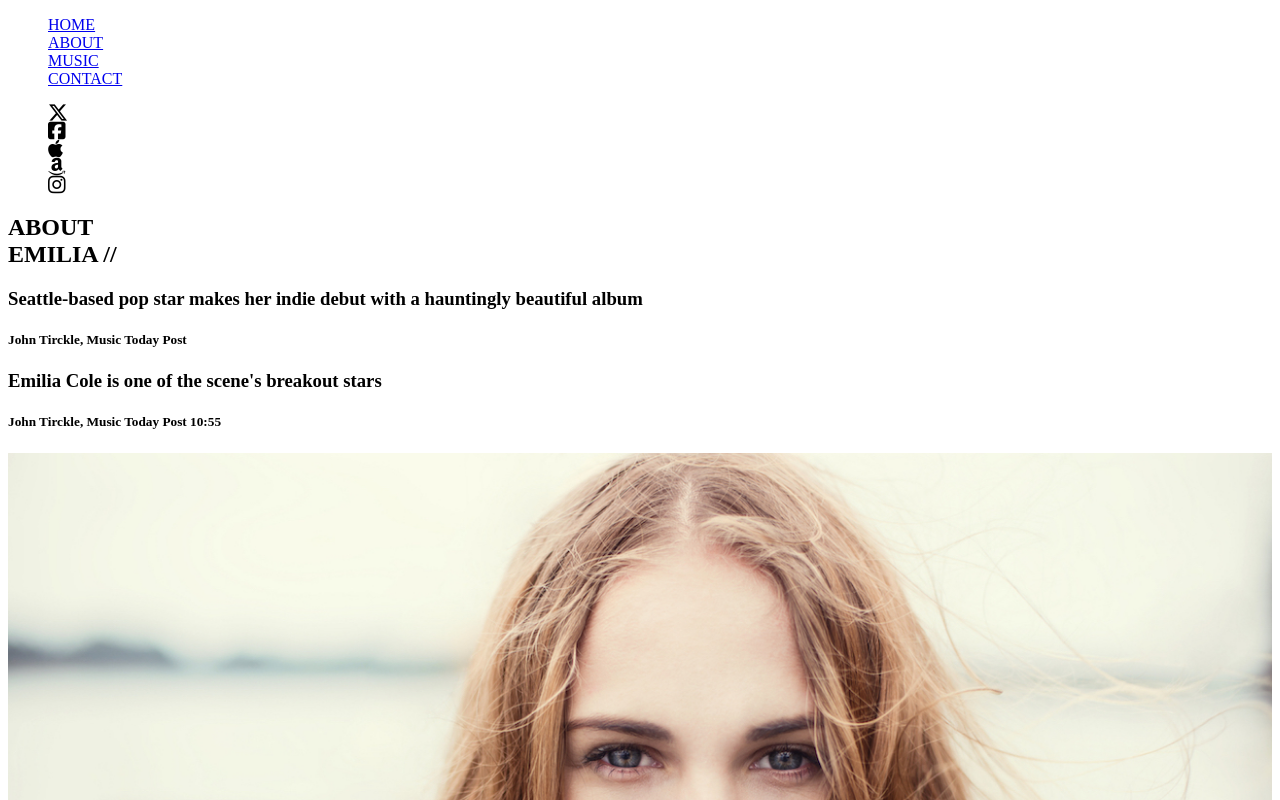
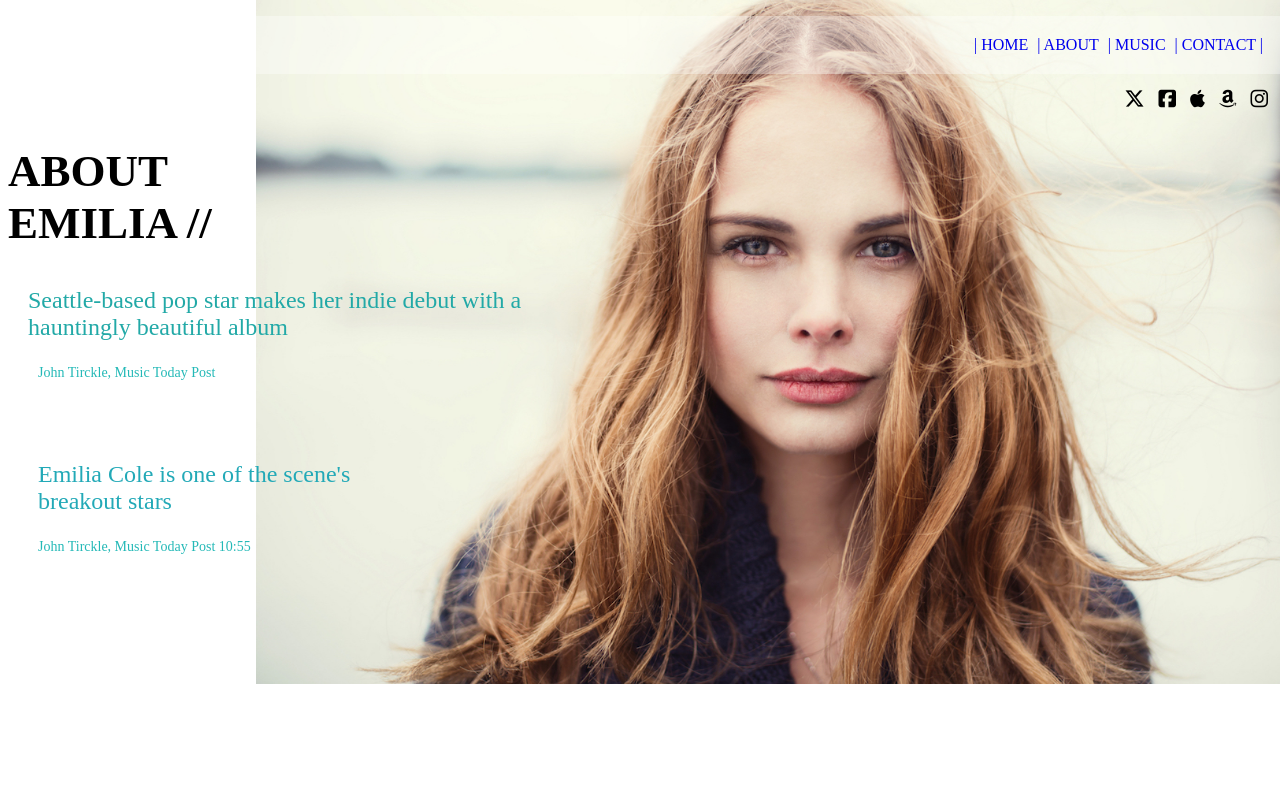
Before and after one commit to PaulaEscobar/Emilia_Cole, a website: page views/about.html in a window 1280 px wide. Shown: the top 800 px of the page. Drawn offline with Linux system fonts and the light colour scheme.

Commit message:
proyecto Css terminado

```diff
--- /dev/null
+++ b/public/css/about.css
@@ -0,0 +1,76 @@
+.foto-about {
+    background-image: url("/img/emilia-about.jpg");
+    background-size: contain;
+    background-position: right center;
+    background-repeat: no-repeat;
+    width: 100%;
+    height: 660px;
+  }
+
+
+
+
+.redes-about li {
+    display: inline;
+    margin: 5px;
+}
+
+.redes-about-contenedor {
+    margin-right: 15px;
+
+}
+
+.enlaces-about {
+  text-align: right;
+  background-color: rgba(255, 255, 255, 0.34);
+  padding: 20px;
+}
+
+.enlaces-about a { /* sacar las lineas de los enlaces derecha*/
+  text-decoration: none;
+}
+
+.enlaces-about li {
+  margin-right: 5px;
+  display: inline;
+}
+
+.redes-about {
+  text-align: right;
+  }
+
+
+.redes-about li {
+  margin-right: 5px
+}
+
+
+.subtitulo1 {
+  font-size: 45px;
+  font-weight: bold;
+}
+
+.sub-caja1 {
+  margin-left: 20px;
+  font-size: 24px;
+  width: 40%;
+  font-weight: 200;
+  color: rgb(34, 169, 167);
+}
+
+.sub-caja2 {
+  margin-left: 30px;
+  font-size: 14px;
+  width: 40%;
+  font-weight: 200;
+  color: rgb(36, 185, 183);
+  margin-bottom: 80px;
+}
+
+  .sub-caja3 {
+    margin-left: 30px;
+    font-size: 24px;
+    width: 30%;
+    font-weight: 200;
+    color: rgb(34, 169, 183);
+  }
--- /dev/null
+++ b/public/css/contact.css
@@ -0,0 +1,48 @@
+.enlaces-about {
+    text-align: right;
+    background-color: rgba(255, 255, 255, 0.34);
+    padding: 20px;
+  }
+
+  .enlaces-about a { /* sacar las lineas de los enlaces derecha*/
+    text-decoration: none;
+  }
+
+  .enlaces-about li {
+    margin-right: 5px;
+    display: inline;
+  }
+
+  .redes-about-contenedor {
+    margin-right: 15px;
+
+}
+
+.redes-about li {
+    display: inline;
+    margin: 5px;
+}
+
+.redes-about {
+    text-align: right;
+    }
+
+
+  .redes-about li {
+    margin-right: 5px
+  }
+
+  .subtitulo1 {
+    font-size: 45px;
+    font-weight: bold;
+  }
+
+  .parrafo1 {
+    font-weight: 300;
+    color: rgba(2, 124, 124, 0.822);
+  }
+
+a {
+    text-decoration: none;
+    color: rgba(1, 24, 24, 0.77);
+}
--- /dev/null
+++ b/public/css/music.css
@@ -0,0 +1,78 @@
+.foto1 {
+    width: 100%;
+    height: 300px;
+    background-image: url("/img/emilia-music-top.jpg");
+    background-size: contain;
+    background-repeat: no-repeat;
+    display: flex;
+    flex-direction: column;
+    align-items: flex-end;
+}
+
+.enlaces-about {
+    text-align: right;
+    background-color: rgba(255, 255, 255, 0.34);
+    padding: 20px;
+  }
+
+  .enlaces-about a { /* sacar las lineas de los enlaces derecha*/
+    text-decoration: none;
+  }
+
+  .enlaces-about li {
+    margin-right: 5px;
+    display: inline;
+  }
+
+  .enlaces1 {
+    width: 100%;
+  }
+
+  .redes-about-contenedor {
+        margin-right: 15px;
+
+    }
+
+
+    .redes-about {
+        text-align: right;
+        }
+
+
+      .redes-about li {
+        margin-right: 5px;
+        display: inline;
+        margin: 5px;
+      }
+
+      .music-mayuscula {
+        font-family: Verdana, Geneva, Tahoma, sans-serif;
+        font-size: 60px;
+        font-weight: bold;
+        margin-top: -30;
+      }
+
+      .gris {
+        color: rgb(64, 1, 1);
+      }
+
+      .album-twist {
+        font-weight: 700;
+        font-size: 18px;
+        font-family: Verdana, Geneva, Tahoma, sans-serif;
+        margin-top: 50px;
+      }
+
+      .imagen-mas-chica {
+        width: 600px;
+
+      }
+
+      .margen-1 {
+        margin-bottom: 5px;
+      }
+
+    .gotop-gris {
+        color: rgb(86, 86, 86);
+        text-decoration: none;
+    }
--- /dev/null
+++ b/public/css/style.css
@@ -0,0 +1,4 @@
+@import url("home.css");
+@import url("about.css");
+@import url("contact.css");
+@import url("music.css");
--- a/views/about.html
+++ b/views/about.html
@@ -3,21 +3,24 @@
 <head>
     <meta charset="UTF-8">
     <meta name="viewport" content="width=device-width, initial-scale=1.0">
+    <link rel="stylesheet" href="/css/about.css">
+
     <title>Document</title>
     <script src="https://kit.fontawesome.com/10af0335f4.js" crossorigin="anonymous"></script>
 </head>
-<body>
+<body
+     class="foto-about">
     <header>
         <nav>
-            <ul type="none">
-        <li><a href="/">HOME</a></li>
-        <li><a href="/about">ABOUT</a></li>
-        <li><a href="/music">MUSIC</a></li>
-        <li><a href="/contact">CONTACT</a></li>
+            <ul class="enlaces-about" type="none">
+        <li><a href="/"> |  HOME</a></li>
+        <li><a href="/about"> |  ABOUT</a></li>
+        <li><a href="/music"> |  MUSIC</a></li>
+        <li><a href="/contact"> |  CONTACT  | </a></li>
      </ul>
         </nav>
-        <nav>
-            <ul type="none">
+        <nav class="redes-about-contenedor">
+            <ul class="redes-about"  type="none">
                 <li><a href="https://twitter.com/" target="_blank"><i class="fa-brands fa-x-twitter fa-lg" style="color: #000000;"></i></a></li>
                 <li><a href="https://facebook.com/"target="_blank"><i class="fa-brands fa-square-facebook fa-lg" style="color: #000000;"></i></a></li>
                 <li><a href="https://apple.com/"target="_blank"><i class="fa-brands fa-apple fa-lg" style="color: #000000;"></i></a></li>
@@ -28,17 +31,17 @@
     </header>
 
     <section>
-        <h1> ABOUT <br> EMILIA // </h1>
-        <article>
-            <h3> Seattle-based pop star makes her indie debut with a hauntingly beautiful album </h3>
-            <h5>John Tirckle, Music Today Post</h5>
+        <h1 class="subtitulo1"> ABOUT <br> EMILIA // </h1>
+        <article class="caja1">
+            <h3 class="sub-caja1"> Seattle-based pop star makes her indie debut with a hauntingly beautiful album </h3>
+            <h5 class="sub-caja2">John Tirckle, Music Today Post</h5>
         </article>
 
-        <article>
-      <h3>Emilia Cole is one of the scene's breakout stars</h3>
-      <h5> John Tirckle, Music Today Post 10:55</h5>
+        <article class="subtitulo1">
+      <h3 class="sub-caja3">Emilia Cole is one of the scene's breakout stars</h3>
+      <h5 class="sub-caja2"> John Tirckle, Music Today Post 10:55</h5>
         </article>
-        <img src="/img/emilia-about.jpg" alt="aqui esta la imagen" width="100%">
+
     </section>
 
 
```
Also changed, not shown: public/css/home.css (added, +28 -0 lines), views/contact.html (+13 -11 lines), views/index.html (+32 -8 lines), views/music.html (+37 -33 lines), public/img/about.png (renamed from material/about.png), public/img/home.png (renamed from material/home.png), 4 other files.
